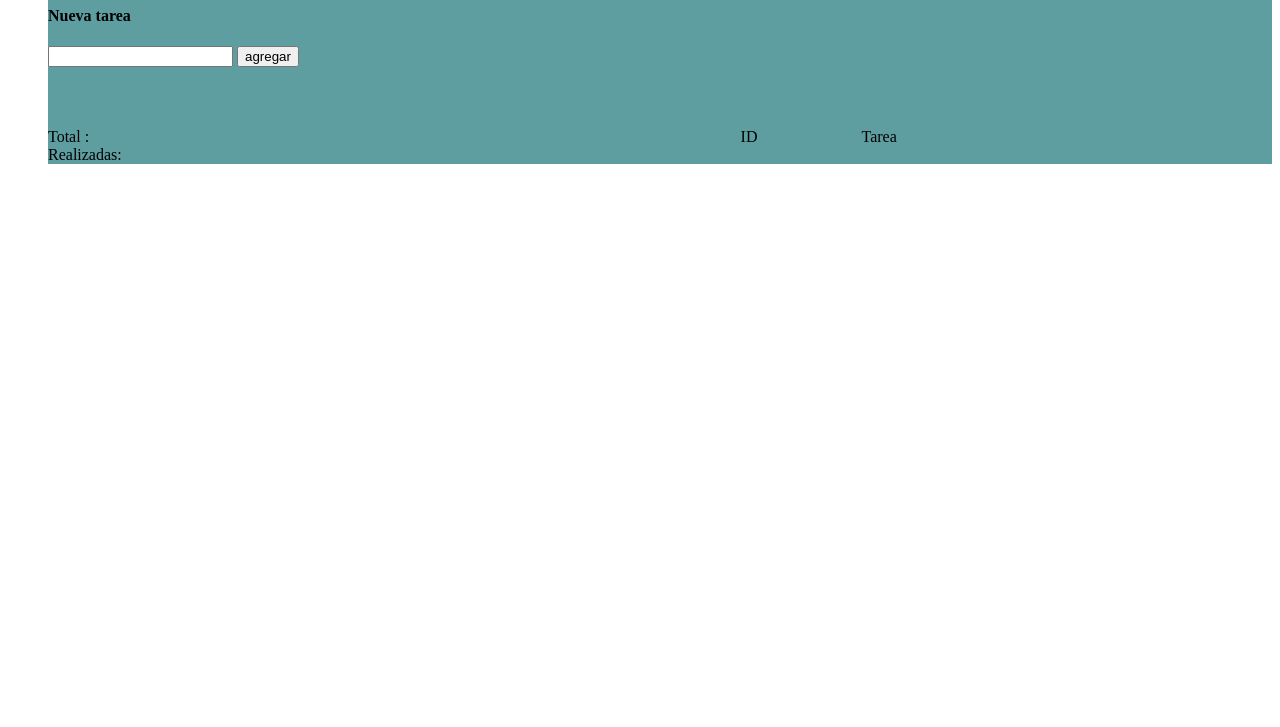
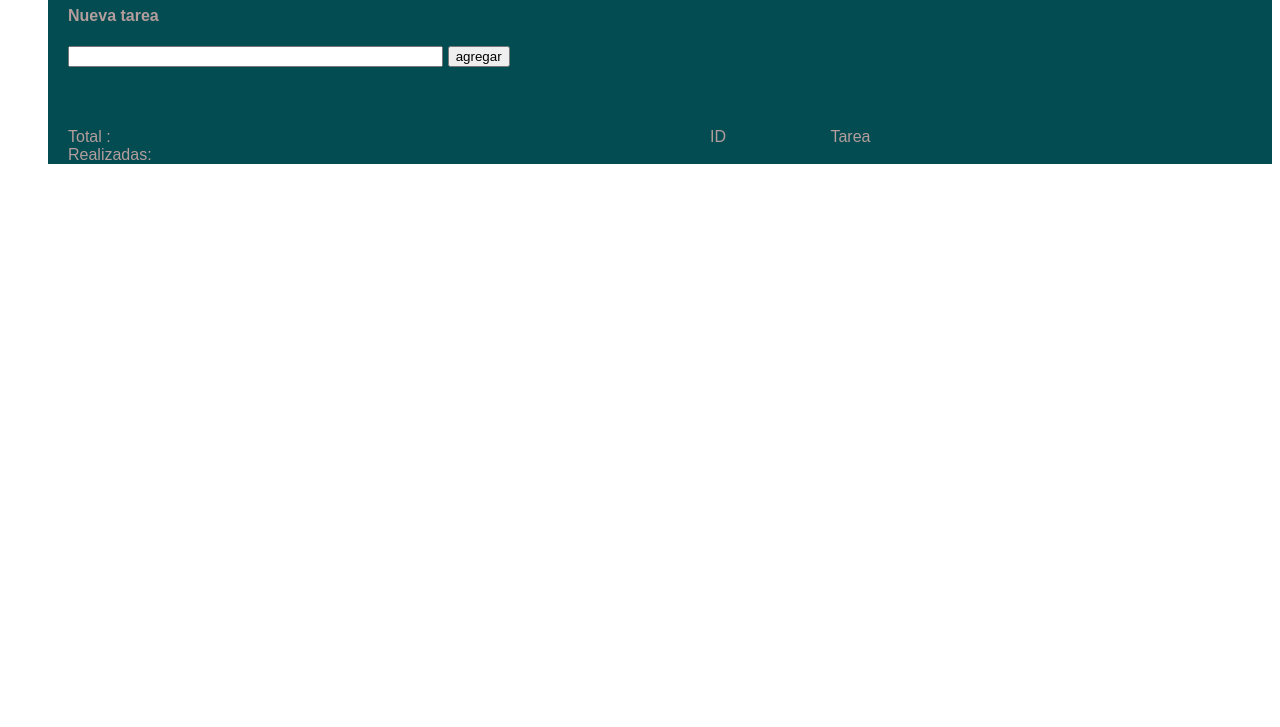
Before and after one commit to linsijiLaGuara/DL-Todolist, a plain HTML site: page index.html in a window 1280 px wide. Shown: the part 73-800 px from the top of the page. Drawn offline with Linux system fonts and the light colour scheme.

Commit message:
diseño mejorando

```diff
--- a/assets/css/style.css
+++ b/assets/css/style.css
@@ -1,12 +1,28 @@
-.contenedor-todoList{
-background-color: cadetblue;
+@import url("https://fonts.googleapis.com/css2?family=Montserrat:wght@200&display=swap");
 
+
+.contenedor-todoList {
+    background-color: rgb(3, 76, 82);
+    margin: 0px;
+    font-family: Arial, Helvetica, sans-serif;
+    color: rgb(180, 157, 157);
+}
+
+.full-wid-input {
+    min-width: 30%;
+    margin-left: 20px;
 }
 
 .contener-informacion {
     display: flex;
     justify-content: space-between;
     margin-top: 5%;
+    margin-bottom: 3%;
+
+}
+
+.titulo-form {
+    margin-left: 20px;
 }
 
 .cantidad,
@@ -19,14 +35,9 @@ background-color: cadetblue;
 .id-tarea p {
     margin: 0;
 
+    margin-left: 20px;
 
 }
-
-.cantidad {
-    margin-right: 5%;
-
-}
-
 
 .id-tarea p {
     display: inline-block;
--- a/index.html
+++ b/index.html
@@ -9,12 +9,17 @@
   <body>
     <menu>
       <div class="contenedor-todoList">
-        <h1>Todo List</h1>
+        <h1 class="titulo-form">Todo List</h1>
 
         <form class="agregar-tarea">
-          <h4>Nueva tarea</h4>
+          <h4 class="titulo-form">Nueva tarea</h4>
 
-          <input type="text" id="miInput" name="miInput" />
+          <input
+            class="full-wid-input"
+            type="text"
+            id="miInput"
+            name="miInput"
+          />
 
           <button type="submit">agregar</button>
         </form>
```
